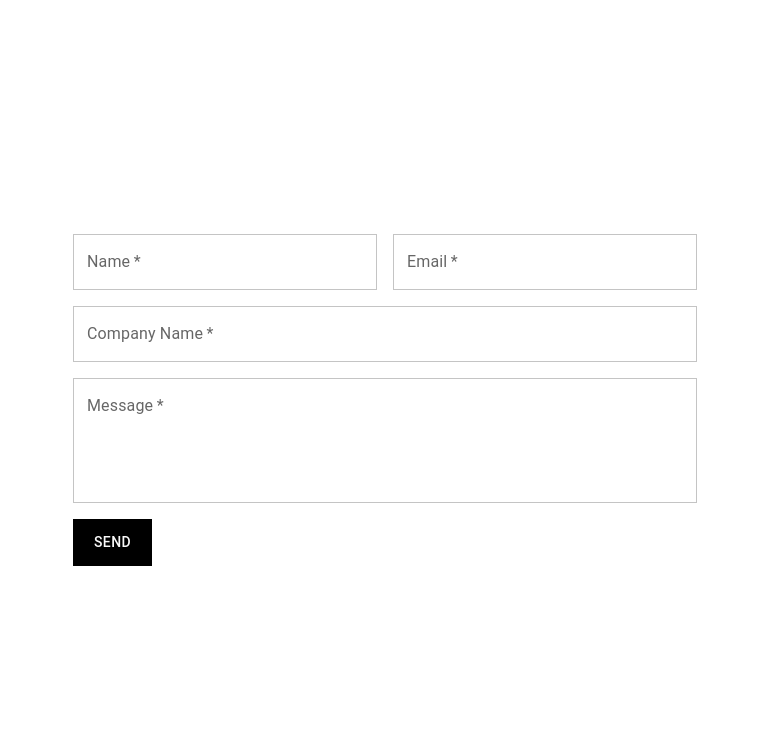
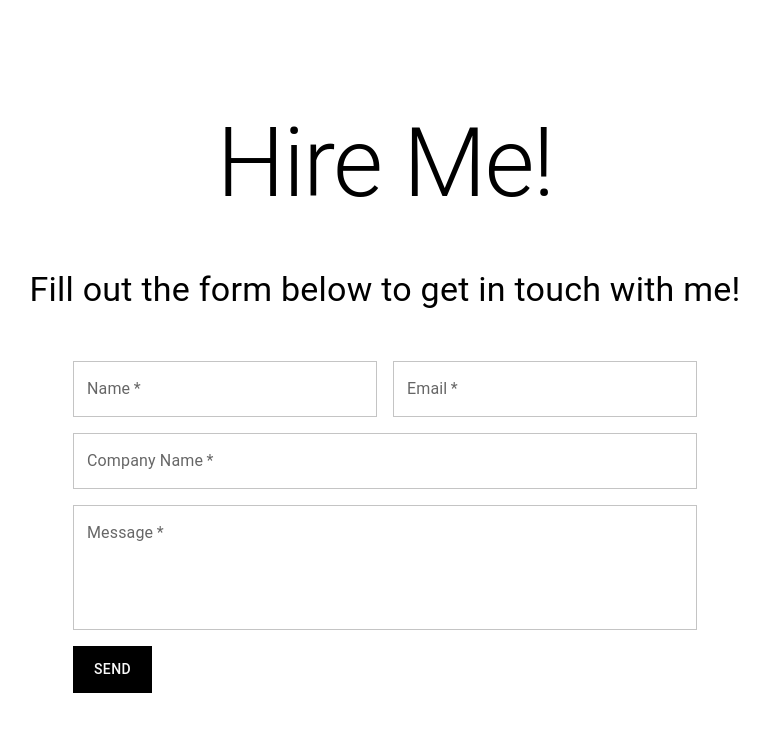
Before and after one commit to Aktonen/akutolonendotcom, a React (Create React App) app: page /HireMe in a window 1280 px wide. Shown: the top 732 px of the page, without its empty margins (255-1024 px from the left). Built offline with nearby package versions, Linux system fonts and the light colour scheme.

Commit message:
refactor: Improve HireMe component with form validation and updated styling

```diff
--- a/src/Pages/HireMe.jsx
+++ b/src/Pages/HireMe.jsx
@@ -6,7 +6,7 @@ import '../Styles/HireMe.css';
 import emailjs from 'emailjs-com';
 
 // Mui Components
-import { Button, TextField, Grid, Alert } from '@mui/material';
+import { Button, TextField, Grid, Alert, Typography } from '@mui/material';
 
 // Email Service credentials
 import { serviceId, templateId, publicKey } from '../emailService';
@@ -36,6 +36,20 @@ function HireMe() {
     <>
       {alertInfo.show ? <Alert variant='filled' severity={alertInfo.severity}>{alertInfo.message}</Alert> : null}
       <div className='hireMe'>
+        <Typography
+          variant="h1"
+          className='hireMeTitle'
+          align="center"
+        >
+          Hire Me!
+        </Typography>
+        <Typography
+          className='hireMeSubTitle'
+          variant="h4"
+          align="center"
+        >
+          Fill out the form below to get in touch with me!
+        </Typography>
         <Grid
           className='hireMeFormWrapper'
           container
--- a/src/Styles/HireMe.css
+++ b/src/Styles/HireMe.css
@@ -1,8 +1,13 @@
 .hireMe {
   display: flex;
+  flex-direction: column;
   justify-content: center;
   align-items: center;
   height: 100vh;
+}
+
+.hireMeSubTitle {
+  margin: 50px !important;
 }
 
 .hireMeFormWrapper {
```
